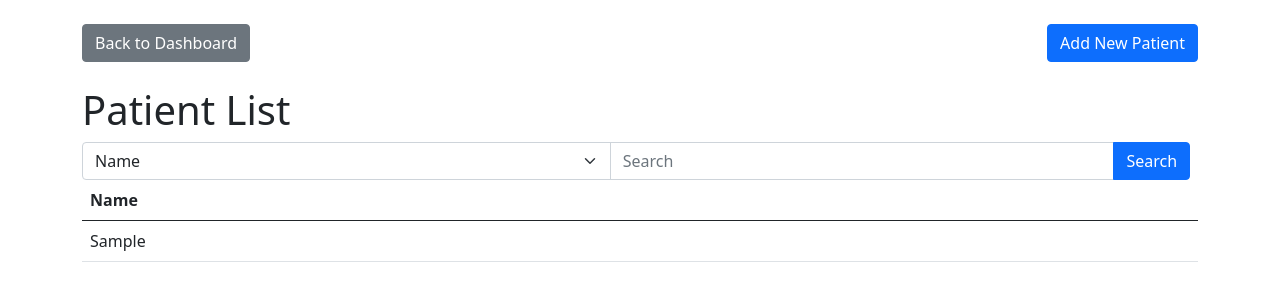
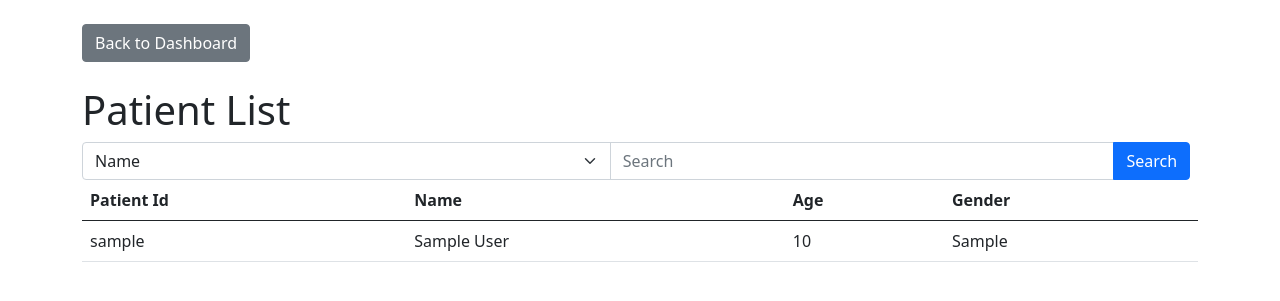
Before and after one commit to rohan-dev-contact/careunityportal, a Django app: page /doctor/patient_list/ in a window 1280 px wide. Shown: the part 56-357 px from the top of the page. Run offline with Django 4.2, Linux system fonts and the light colour scheme; a user stored in the database is signed in; tables that the repository leaves empty hold one stand-in row (values such as "Sample post").

Commit message:
folder stracture change

```diff
--- a/Doctor_App/views.py
+++ b/Doctor_App/views.py
@@ -10,11 +10,11 @@ from django.core.mail import send_mail
 # Create your views here.
 @login_required
 def doctorDash(request):
-    return render(request, 'Doctor_App/home.html')
+    return render(request, 'Doctor_App/doctor/home.html')
 
 @login_required
 def patientDash(request):
-    return render(request,'Doctor_App/patient_home.html')
+    return render(request,'Doctor_App/patient/patient_home.html')
 
 
 @login_required
@@ -35,13 +35,13 @@ def patient_list(request):
     else:
         patients = Patient.objects.none()
     # print(patients)
-    return render(request, 'Doctor_App/patient_list.html', {'patients': patients, 'search_query': search_query, 'search_criteria': search_criteria})
+    return render(request, 'Doctor_App/doctor/patient_list.html', {'patients': patients, 'search_query': search_query, 'search_criteria': search_criteria})
 
 
 @login_required
 def patient_detail(request, patient_id):
     patient = get_object_or_404(Patient, pk=patient_id)
-    return render(request, 'Doctor_App/patient_details.html', {'patient': patient})
+    return render(request, 'Doctor_App/doctor/patient_details.html', {'patient': patient})
 
 
 def add_patient(request):
--- a/templates/Doctor_App/home.html
+++ b/templates/Doctor_App/doctor/home.html
@@ -1,4 +1,4 @@
-{% extends './base.html' %} {% block title %}Doctor Dashboard - CareUnity Portal{% endblock %} {% block content %}
+{% extends '../base.html' %} {% block title %}Doctor Dashboard - CareUnity Portal{% endblock %} {% block content %}
 <div class="row">
     <div class="col-md-4">
         <div class="card">
--- a/templates/Doctor_App/patient_list.html
+++ b/templates/Doctor_App/doctor/patient_list.html
@@ -5,10 +5,9 @@
             <div class="col">
                 <a href="{% url 'doctor_dashboard' %}" class="btn btn-secondary">Back to Dashboard</a>
             </div>
-            <div class="col text-end">
+            {% comment %} <div class="col text-end">
                 <a href="{% url 'add_patient' %}" class="btn btn-primary">Add New Patient</a>
-                {% comment %} <a href="" class="btn btn-primary">Add New Patient</a> {% endcomment %}
-            </div>
+            </div> {% endcomment %}
         </div>
         <h1>Patient List</h1>
         <form method="GET" class="d-flex">
@@ -28,7 +27,10 @@
             <table class="table">
                 <thead>
                     <tr>
+                        <th>Patient Id</th>
                         <th>Name</th>
+                        <th>Age</th>
+                        <th>Gender</th>
 
                         <!-- Add other columns as needed -->
                     </tr>
@@ -36,7 +38,10 @@
                 <tbody>
                     {% for patient in patients %}
                         <tr onclick="window.location.href='{% url 'patient_detail' patient.user.id %}'" style="cursor: pointer;">
-                            <td>{{ patient.user.first_name }}</td>
+                            <td>{{ patient.user.username }}  </td>
+                            <td>{{ patient.user.first_name }} {{ patient.user.last_name }} </td>
+                            <td>{{ patient.age }}  </td>
+                            <td>{{ patient.gender }}  </td>
                             <!-- Add other columns as needed -->
                         </tr>
                     {% endfor %}
--- a/templates/Doctor_App/patient_home.html
+++ b/templates/Doctor_App/patient/patient_home.html
@@ -1,4 +1,4 @@
-{% extends './base.html' %} {% block title %}Doctor Dashboard - CareUnity Portal{% endblock %} {% block content %}
+{% extends '../base.html' %} {% block title %}Doctor Dashboard - CareUnity Portal{% endblock %} {% block content %}
 {% comment %} <div class="row">
     <div class="col-md-4">
         <div class="card">
```
Also changed, not shown: CareUnity_Portal/settings.py (+14 -14 lines), templates/Doctor_App/doctor/patient_details.html (renamed from templates/Doctor_App/patient_details.html).
